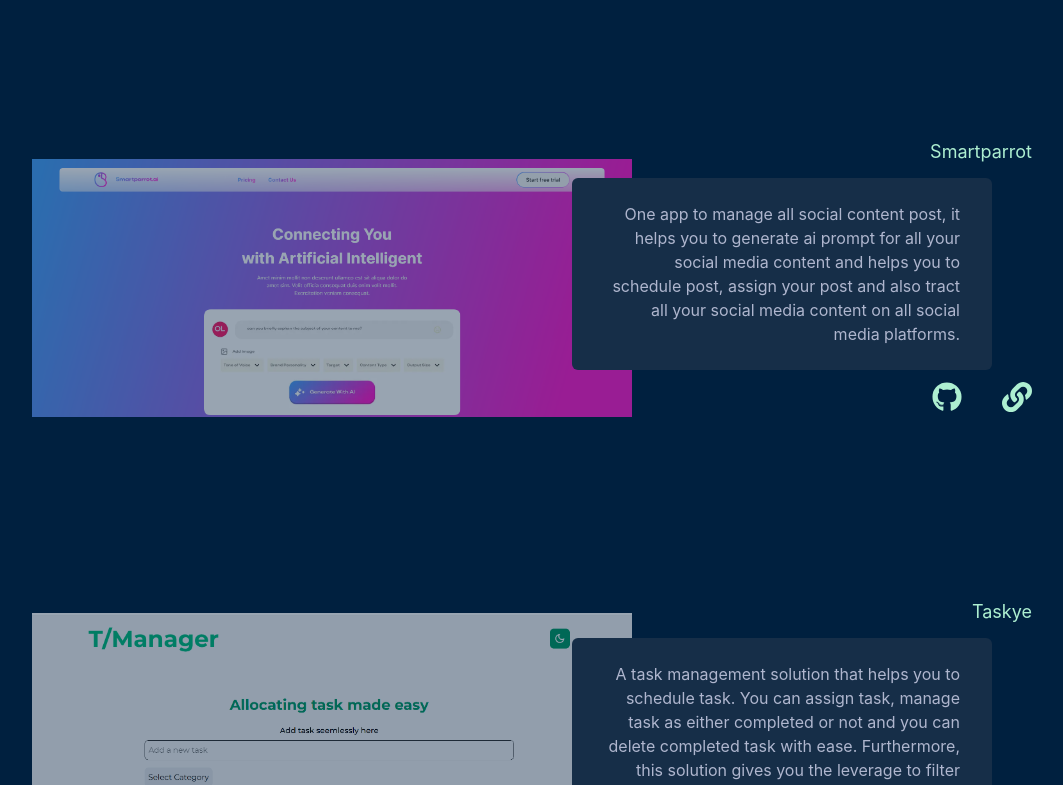
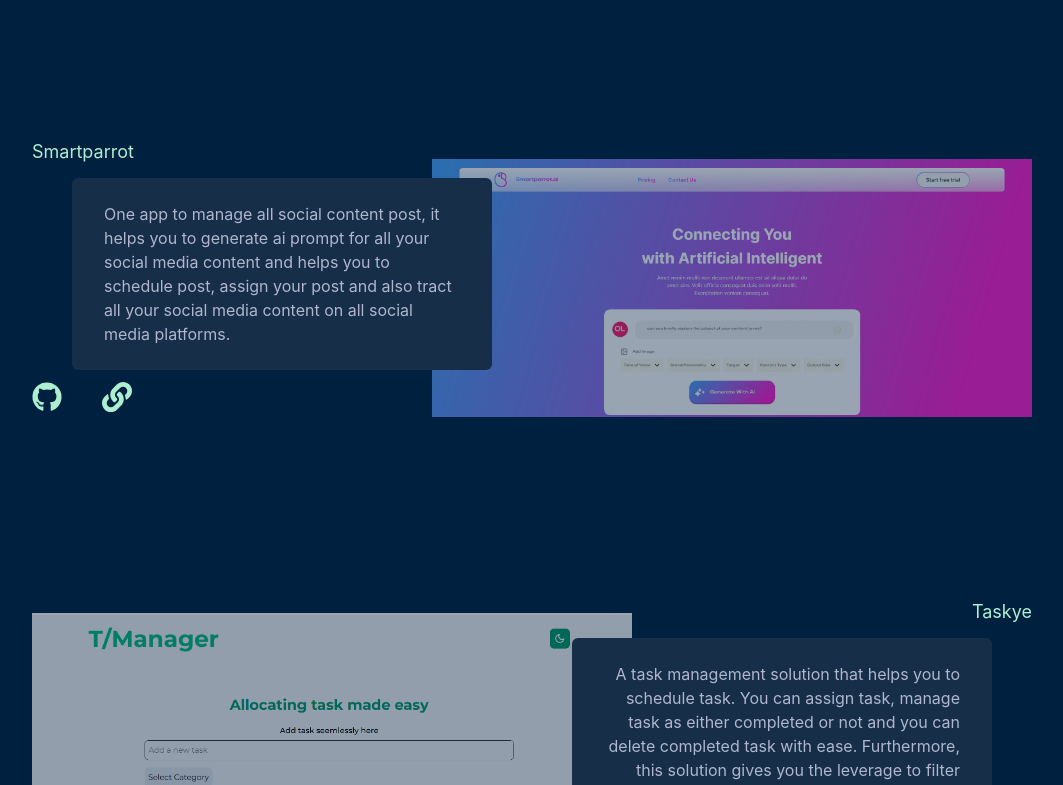
Before and after one commit to Kaddesh/my-portfolio, a React (Create React App) app: page / in a window 1280 px wide. Shown: the part 3680-4465 px from the top of the page, without its empty margins (108-1171 px from the left). Built offline with nearby package versions, Linux system fonts and the light colour scheme.

Commit message:
add removed reverse functionality

```diff
--- a/src/components/portfolio.jsx
+++ b/src/components/portfolio.jsx
@@ -15,7 +15,7 @@
         <ProjectCard
           key={index}
           item={item}
-
+          reverse={index % 2 !== 0}
 
         />
       ))}
```
